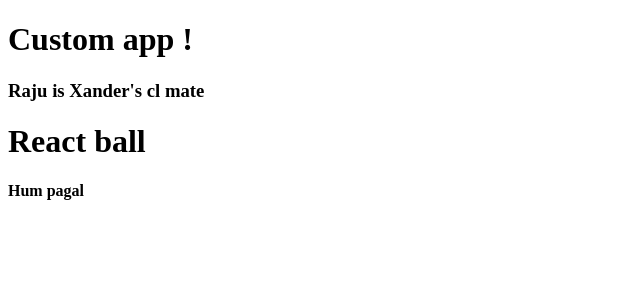
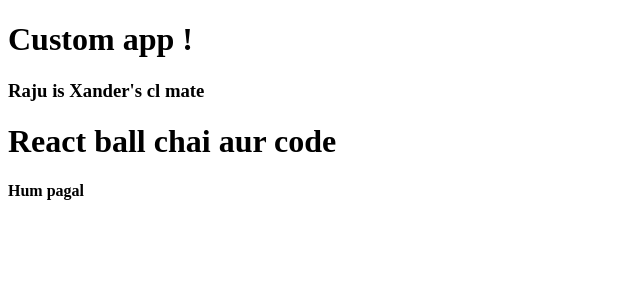
Before and after one commit to XanderViskoii/ReactJs, a React (Vite) app in the folder 01ViteReact/: page / in a window 1280 px wide. Shown: the top 300 px of the page, without its empty margins (0-640 px from the left). Built offline with nearby package versions, Linux system fonts and the light colour scheme.

Commit message:
Curly brace syntax

```diff
--- a/01ViteReact/src/App.jsx
+++ b/01ViteReact/src/App.jsx
@@ -1,16 +1,17 @@
 import  Chai from "./Chai";
 
 function App() {
-
+  const username = "chai aur code"
 
   return (
     <>
       <Chai />
-      <h1>React ball</h1>
+      <h1>React ball {username}</h1>
       <b>Hum pagal</b>
     </>
 
   )
 }
+// Curly brace syntax : everything inside curly brace acts as a variable
 
 export default App
```
